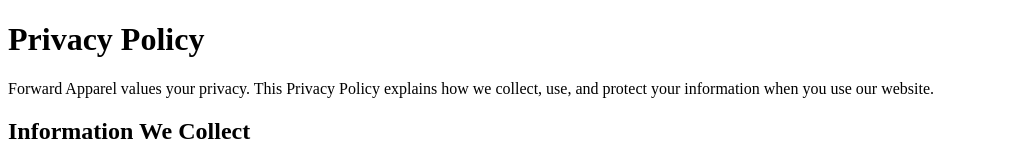
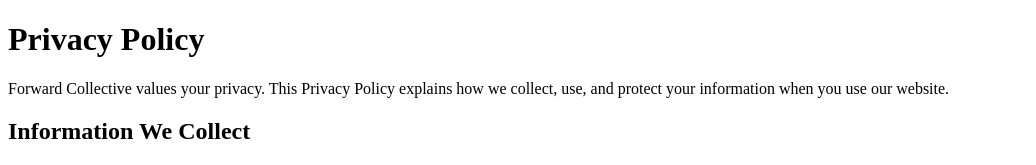
Before and after one commit to forwardcollective44/forward-collective, a Next.js app: page /privacy-policy in a window 1280 px wide. Shown: the top 165 px of the page, without its empty margins (0-1036 px from the left). Built offline with nearby package versions, Linux system fonts and the light colour scheme.

Commit message:
Update page.tsx

```diff
--- a/src/app/privacy-policy/page.tsx
+++ b/src/app/privacy-policy/page.tsx
@@ -4,7 +4,7 @@
       <h1 className="text-4xl font-bold mb-6">Privacy Policy</h1>
 
       <p className="mb-4">
-        Forward Apparel values your privacy. This Privacy Policy explains how we collect, use, and protect your information when you use our website.
+        Forward Collective values your privacy. This Privacy Policy explains how we collect, use, and protect your information when you use our website.
       </p>
 
       <h2 className="text-2xl font-semibold mt-8 mb-4">Information We Collect</h2>
```
